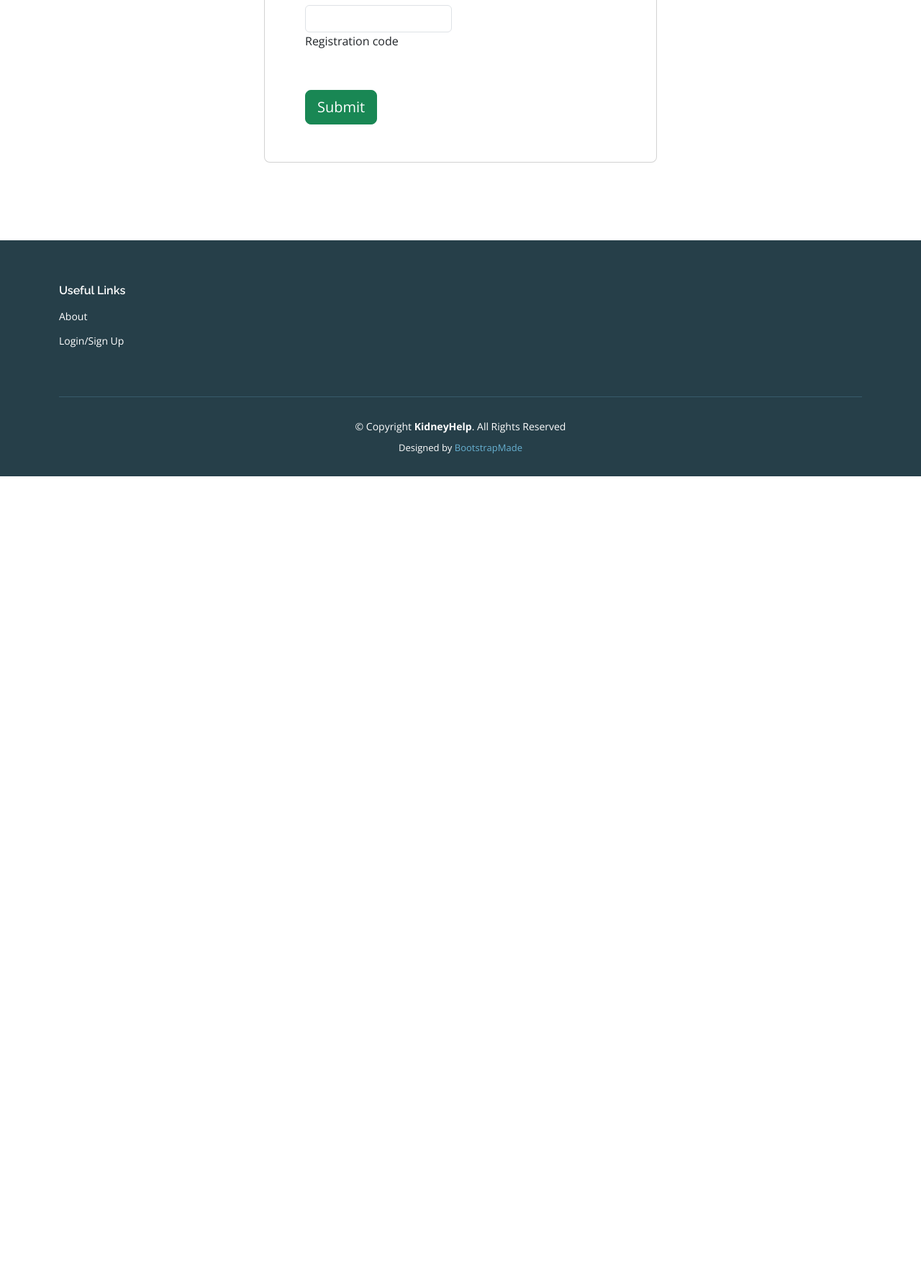
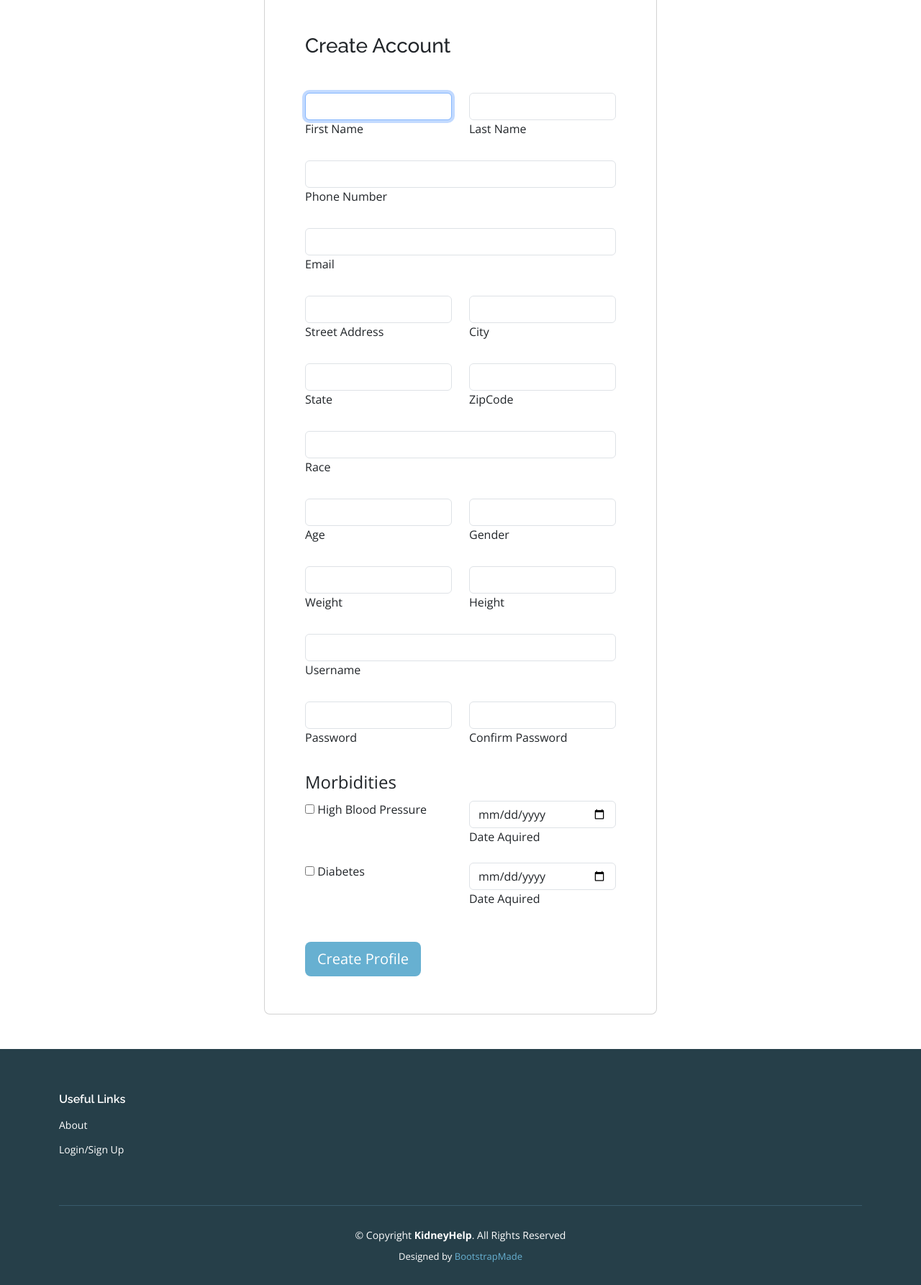
Before and after one commit to josh0125/KidneyApp2, a Django app: page /profile in a window 1280 px wide. Shown: the part 518-2304 px from the top of the page at 72% size. Before the commit the page ends 1180 px from the top, so only its background shows below. Run offline with Django 4.2, Linux system fonts and the light colour scheme; parts of the project's set-up code (start-up, migrations or seed data) failed here and were passed over; some libraries are stand-ins or nearby versions.

```diff
--- a/templates/kidney/profile.html
+++ b/templates/kidney/profile.html
@@ -2,109 +2,57 @@
 {% load static %} {% block basetitle %} Sign Up
 {% endblock %} {% block content %}
 
-<br><br>
-
-<section class="h-100 h-custom" style="background-color: #fff;">
+<section class="h-100 h-custom" style="background-color: #fff; padding-bottom: 0px;">
   <div class="container py-5 h-100">
     <div class="row d-flex justify-content-center align-items-center h-100">
       <div class="col-lg-8 col-xl-6">
         <div class="card rounded-3">
-          {% comment %} <img src="https://mdbcdn.b-cdn.net/img/Photos/new-templates/bootstrap-registration/img3.webp"
+          <img src="https://mdbcdn.b-cdn.net/img/Photos/new-templates/bootstrap-registration/img3.webp"
             class="w-100" style="border-top-left-radius: .3rem; border-top-right-radius: .3rem;"
-            alt="Sample photo"> {% endcomment %}
+            alt="Sample photo">
           <div class="card-body p-4 p-md-5">
             <h3 class="mb-4 pb-2 pb-md-0 mb-md-5 px-md-2">Create Account</h3>
 
-            <form class="px-md-2">
-
-              <div class="form-outline mb-4">
-                <input type="text" id="form3Example1q" class="form-control" />
-                <label class="form-label" for="form3Example1q">Name</label>
+            <form class="px-md-2" name="newProfile" method="POST" action="{% url 'storeprofile' %}">
+            {% csrf_token %}
+              <div class="row">
+                  <!-- First Name Input -->
+                  <div class="form-outline col-md-6 mb-4">
+                    <input type="text" name="fName" id="fName" class="form-control" autofocus>
+                    <label for="fName" class="form-label">First Name</label>
                   </div>
-
-              <div class="row">
-                <div class="col-md-6 mb-4">
-
-                  <div class="form-outline datepicker">
-                    <input type="text" class="form-control" id="exampleDatepicker1" />
-                    <label for="exampleDatepicker1" class="form-label">Select a date</label>
-                  </div>
-
-                </div>
-                <div class="col-md-6 mb-4">
-
-                  <select class="select">
-                    <option value="1" disabled>Gender</option>
-                    <option value="2">Female</option>
-                    <option value="3">Male</option>
-                    <option value="4">Other</option>
-                  </select>
-
+                  <!-- Last Name Input -->
+                  <div class="form-outline col-md-6 mb-4">
+                    <input type="text" name="lName" id="lName" class="form-control">
+                    <label for="lName" class="form-label">Last Name</label>
                   </div>
               </div>
-
-              <div class="mb-4">
-
-                <select class="select">
-                  <option value="1" disabled>Class</option>
-                  <option value="2">Class 1</option>
-                  <option value="3">Class 2</option>
-                  <option value="4">Class 3</option>
-                </select>
-
+              <!-- Phone Number Input -->
+              <div class="form-outline mb-4">
+                <input type="text" name="phone" id="phone" class="form-control">
+                <label for="phone" class="form-label">Phone Number</label>
               </div>
-
-              <div class="row mb-4 pb-2 pb-md-0 mb-md-5">
-                <div class="col-md-6">
-
-                  <div class="form-outline">
-                    <input type="text" id="form3Example1w" class="form-control" />
-                    <label class="form-label" for="form3Example1w">Registration code</label>
+              <!-- Email Input -->
+              <div class="form-outline mb-4">
+                <input type="email" name="email" id="email" class="form-control">
+                <label for="email" class="form-label">Email</label>
               </div>
-
+              <div class="row">
+                  <!-- Street Address Input -->
+                  <div class="form-outline col-md-6 mb-4">
+                    <input type="text" name="address" id="address" class="form-control">
+                    <label for="address" class="form-label">Street Address</label>
+                  </div>
+                  <!-- City Input -->
+                  <div class="form-outline col-md-6 mb-4">
+                    <input type="text" name="city" id="city" class="form-control">
+                    <label for="city" class="form-label">City</label>
                   </div>
               </div>
-
-              <button type="submit" class="btn btn-success btn-lg mb-1">Submit</button>
-
-            </form>
-
-          </div>
-        </div>
-      </div>
-    </div>
-  </div>
-</section>
-
-{% comment %} <div class="row mt-3 pt-3">
-  <div class="col-md-4">
-    <h1>Enter Personal Info:</h1> <br> <br>
-    <!-- form will go here later-->
-  </div>
-  <div class="col-md-8">
-    <form name="newProfile" method="POST" action="{% url 'storeprofile' %}">
-      {% csrf_token %}
-
-      <label for="fName">First Name:</label>
-      <input type="text" name="fName" id="fName" autofocus> <br>
-
-      <label for="lName">Last Name:</label>
-      <input type="text" name="lName" id="lName"> <br>
-
-      <label for="phone">Phone Number:</label>
-      <input type="text" name="phone" id="phone"> <br>
-
-      <label for="email">Email:</label>
-      <input type="text" name="email" id="email"> <br>
-
-      <label for="address">Street Address:</label>
-      <input type="text" name="address" id="address"> <br>
-
-      <label for="city">City:</label>
-      <input type="text" name="city" id="city"> <br>
-
-      <label for="state">State:</label>
-      <select name="state" id="state">
+              <div class="row">
+                  <!-- State Input -->
+                  <div class="form-outline col-md-6 mb-4">
+                    <select name="state" id="state" class="form-control">
                       <option value=""></option>
                       <option value="AL">Alabama</option>
                       <option value="AK">Alaska</option>
@@ -157,13 +105,19 @@
                       <option value="WV">West Virginia</option>
                       <option value="WI">Wisconsin</option>
                       <option value="WY">Wyoming</option>
-    </select> <br>
+                  </select>
+                  <label for="state" class="form-label">State</label>
+                  </div>
 
-    <label for="zipcode">ZipCode:</label>
-      <input type="text" name="zipcode" id="zipcode"> <br> <br>
-
-      <label for="race">Race:</label>
-      <select name="race" id="race">
+                  <!-- ZipCode Input -->
+                  <div class="form-outline  col-md-6 mb-4">
+                    <input type="text" name="zipcode" id="zipcode" class="form-control">
+                    <label for="zipcode" class="form-label">ZipCode</label>
+                  </div>
+                </div>
+              <!-- Race Input -->
+              <div class="form-outline mb-4">
+                <select name="race" id="race" class="form-control">
                   <option value=""></option>
                   <option value="mixed">Mixed Race</option>
                   <option value="white">White</option>
@@ -176,59 +130,93 @@
                   <option value="african">West African, Bushmen, Ethiopian</option>
                   <option value="other">Other Race</option>
                 </select>
-
-      <label for="gender">Gender:</label>
-      <select name="gender" id="gender">
+                <label for="race" class="form-label">Race</label>
+              </div>
+              <div class="row">
+                <!-- Age Input -->
+                <div class="form-outline col-md-6 mb-4">
+                  <input type="number" name="age" id="age" class="form-control">
+                  <label for="age" class="form-label">Age</label>
+                </div>
+                <!-- Gender Input -->
+                <div class="form-outline col-md-6 mb-4">
+                  <select name="gender" id="gender" class="form-control">
                     <option value=""></option>
                     <option value="male">Male</option>
                     <option value="male">Female</option>
                   </select>
-
-
-      <label for="age">Age:</label>
-      <input type="number" name="age" id="age"> <br>
-
-      <label for="weight">Weight:</label>
-      <input type="number" name="weight" id="weight"> <br>
-
-      <label for="height">Height:</label>
-      <input type="number" name="height" id="height"> <br><br>
-
-      <label for="">Username</label>
-        <input type="text" id="username" name="username" placeholder="Create a username (only letters and numbers)" Required>
-        <br>
-
-        <label for="">Password</label>
-        <input type="password" id="pass1" name="pass1" placeholder="Create a Password" Required>
-        <br>
-
-        <label for="">Confirm Password</label>
-        <input type="password" id="pass2" name="pass2" placeholder="Confirm Your Password" Required>
-        <br><br><br>
-
-
-
+                  <label for="gender" class="form-label">Gender</label>
+                </div>
+              </div>
+              <div class="row">
+                  <!-- Weight Input -->
+                  <div class="form-outline col-md-6 mb-4">
+                    <input type="number" name="weight" id="weight" class="form-control">
+                    <label for="weight" class="form-label">Weight</label>
+                  </div>
+                  <!-- Height Input -->
+                  <div class="form-outline col-md-6 mb-4">
+                    <input type="number" name="height" id="height" class="form-control">
+                    <label for="height" class="form-label">Height</label>
+                  </div>
+                </div>
+              <!-- Username Input -->
+              <div class="form-outline mb-4">
+                <input type="text" name="username" id="username" class="form-control">
+                <label for="username" class="form-label">Username</label>
+              </div>
+              <div class="row">
+                  <!-- Password Input -->
+                  <div class="form-outline col-md-6 mb-4">
+                    <input type="password" name="pass1" id="pass1" class="form-control">
+                    <label for="pass1" class="form-label">Password</label>
+                  </div>
+                  <!-- Confirm Password Input -->
+                  <div class="form-outline col-md-6 mb-4">
+                    <input type="password" name="pass2" id="pass2" class="form-control">
+                    <label for="pass2" class="form-label">Confirm Password</label>
+                  </div>
+                </div>
+              <!-- Morbitites Input -->
+              <div class="form-outline mb-4">
                 <fieldset style="size: 0px">
                   <legend>Morbidities</legend>
+                <!-- High Blood Pressure Side by Side -->
+                <div class="row">
+                  <div class="col-md-6 mb-4">
                   <input type="checkbox" id="blood" name="HBP">
-      <label for="blood">High Blood Pressure</label> <br>
+                  <label for="blood">High Blood Pressure</label>
+                  </div>
 
+                  <div class="col-md-6 mb-4">
+
+                  <input type="date" id="bloodDate" name='bloodDate' class="form-control">
                   <label for="bloodDate">Date Aquired</label>
-      <input type="date" id="bloodDate" name='bloodDate'><br>
+                  </div>
+                </div>
+                <!-- Diabetes Side by Side -->
+                <div class="row">
+                  <div class="col-md-6 mb-4">
+                  <input type="checkbox" id="diabetes" name="DIA" value="Diabetes">
+                  <label for="diabetes">Diabetes</label>
+                  </div>
+                  <div class="col-md-6 mb-4">
+                  <input type="date" id="diabetesDate" name='diabetesDate' class="form-control">
+                  <label for="diabetesDate">Date Aquired</label>
+                  </div>
+                </div>
+              </fieldset>
+              </div>
 
-      <input type="checkbox" id="diabetes" name="DIA" value="Diabetes">
-      <label for="diabetes">Diabetes</label> <br>
-
-      <label for="diabetesDate">Date Aquired</label>
-      <input type="date" id="diabetesDate" name='diabetesDate'>
-
-    </fieldset><br><br>
-
-      <button type="submit">Create new Person</button>
+              <button type="submit" class="btn btn-lg mb-1" style="background: #67b0d1; color:white;">Create Profile</button>
 
             </form>
-    <!--chart will go here later-->
+
           </div>
-</div> {% endcomment %}
+        </div>
+      </div>
+    </div>
+  </div>
+</section>
 
 {% endblock %}
```
Also changed, not shown: static/css/style.css (+5 -3 lines). Lines whose indentation alone changed are shown as unchanged.
